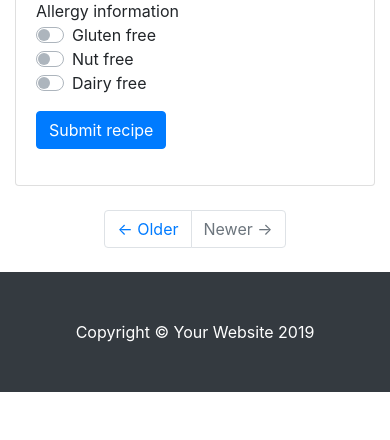
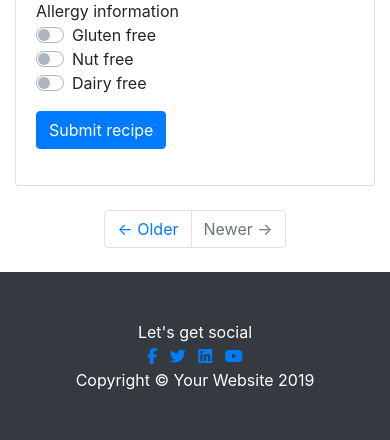
Before and after one commit to davidjbuchanan/MS3-lockdown, a Flask app: page /add_recipe in a window 390 px wide. Shown: the part 972-1412 px from the top of the page. Before the commit the page ends 1364 px from the top, so only its background shows below. Run offline with Flask 2, Linux system fonts and the light colour scheme; data that the repository does not hold is empty; some libraries are stand-ins or nearby versions.

Commit message:
Social media links added to footer. Font Awesome CDN linked

```diff
--- a/templates/base.html
+++ b/templates/base.html
@@ -4,8 +4,9 @@
 <meta charset="utf-8">
 <meta name="viewport" content="width=device-width, initial-scale=1, shrink-to-fit=no">
 <!-- Bootstrap core CSS -->
-<link href="{{ url_for('static', filename='vendor/bootstrap/css/bootstrap.min.css') }}" rel="stylesheet">
-<link rel="stylesheet" href="{{ url_for('static', filename='css/modern-business.css') }}" type="text/css" />
+<link rel="stylesheet" href="{{ url_for('static', filename='vendor/bootstrap/css/bootstrap.min.css') }}"/>
+<script src="https://kit.fontawesome.com/a0ff73228b.js" crossorigin="anonymous"></script>
+<link rel="stylesheet" href="{{ url_for('static', filename='css/modern-business.css') }}" type="text/css"/>
     <title>Lockdown</title>
 </head>
 
@@ -86,10 +87,42 @@
 
     <!-- Footer -->
     <footer class="py-5 bg-dark">
-        <div class="container">
-        <p class="m-0 text-center text-white">Copyright &copy; Your Website 2019</p>
+        <div class="row">
+            <div class="col-12 col-sm-6 ">
+                <p class="m-0 text-center text-white">Let's get social</p>
+                <ul class="list-inline m-0 text-center text-white">
+                    <li class="list-inline-item">
+                        <a href="https://en-gb.facebook.com/" target="_blank">
+                            <i class="fab fa-facebook-f" aria-hidden="true"></i>
+                            <span class="sr-only">Facebook</span>
+                        </a>
+                    </li>
+                    <li class="list-inline-item">
+                        <a href="https://twitter.com/?lang=en-gb " target="_blank">
+                            <i class="fab fa-twitter" aria-hidden="true"></i>
+                            <span class="sr-only">Twitter</span>
+                        </a>
+                    </li>
+                    <li class="list-inline-item">
+                        <a href="https://uk.linkedin.com" target="_blank">
+                            <i class="fab fa-linkedin" aria-hidden="true"></i>
+                            <span class="sr-only">Linkedin</span>
+                        </a>
+                    </li>
+                    <li class="list-inline-item">
+                        <a href="https://www.youtube.com" target="_blank">
+                            <i class="fab fa-youtube" aria-hidden="true"></i>
+                            <span class="sr-only">Youtube</span>
+                        </a>
+                    </li>
+                </ul>
+            </div>
+            <div class="col-12 col-sm-6 ">
+                <p class="m-0 text-center text-white">
+                    Copyright &copy; Your Website 2019
+                </p>
+            </div>
         </div>
-        <!-- /.container -->
     </footer>
 
     <!-- Bootstrap core JavaScript -->
```
